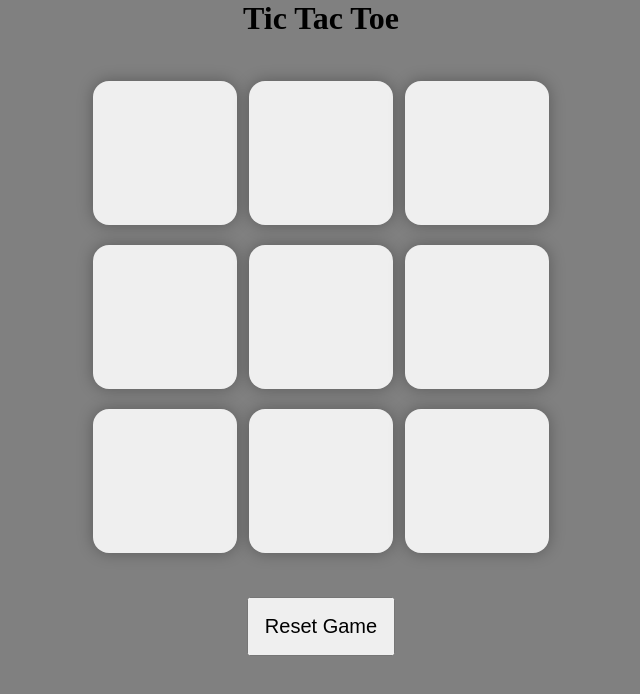
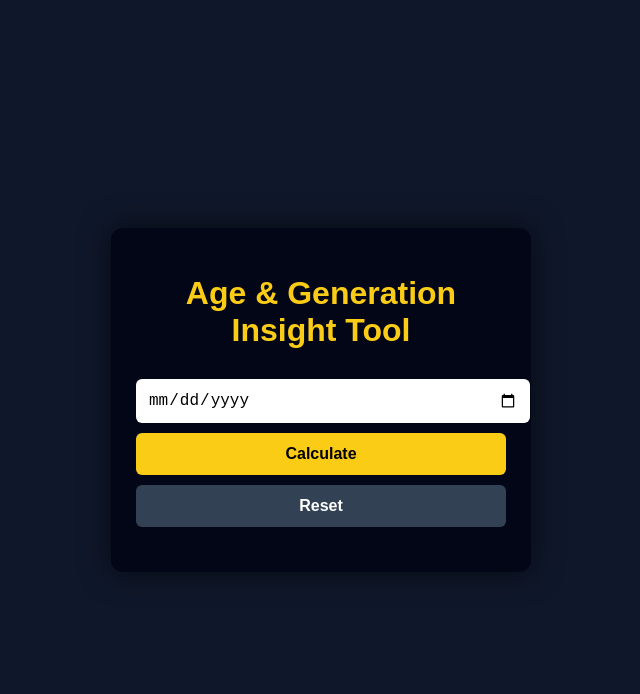
Before and after one commit to PravejAlam1/Age-Generation-Insight-Tool, a plain HTML site: page index.html in a window 1280 px wide. Shown: the whole page, without its empty margins (319-959 px from the left). Drawn offline with Linux system fonts and the light colour scheme.

Commit message:
First Commit

```diff
--- a/app.js
+++ b/app.js
@@ -1,92 +1,90 @@
-let boxes = document.querySelectorAll(".box");
-let resetBtn = document.querySelectorAll("#reset-btn");
+const dobInput = document.getElementById("dob");
+const result = document.getElementById("result");
+const error = document.getElementById("error");
 
-let tern0 = true; //playerx, player0
+// block future date
+dobInput.max = new Date().toISOString().split("T")[0];
 
-const winPatterns = {
-    [0, 1, 2],
-    [0, 3, 6],
-    [0, 4, 8],
-    [1, 4, 7],
-    [2, 5, 8],
-    [2, 4, 6],
-    [3, 4, 5],
-    [6, 7, 8],
+function getGeneration(year){
+    if(year >= 1928 && year <= 1945) return "Silent Generation";
+    if(year >= 1946 && year <= 1964) return "Baby Boomer";
+    if(year >= 1965 && year <= 1980) return "Generation X (Gen X)";
+    if(year >= 1981 && year <= 1996) return "Millennial (Gen Y)";
+    if(year >= 1997 && year <= 2012) return "Generation Z (Gen Z)";
+    if(year >= 2013) return "Generation Alpha";
+    return "Unknown";
+}
 
-};
+function calculateAge(){
+    result.innerHTML = "";
+    error.innerHTML = "";
 
-const resetGame = () => {
-    turn0 = true;
-    count = 0;
-    enableBoxes();
-    msgContainer.classList.add("hode");
+    if(!dobInput.value){
+        error.innerHTML = "Please select Date of Birth";
+        return;
+    }
 
-};
+    const dob = new Date(dobInput.value);
+    const today = new Date();
 
-boxes.forEach((box) => {
-    box.addEventListener("click", ()=> {
-        if (turn0){
-            //player0
-            box.innerText = "0";
-            turn0 = false;
+    if(dob > today){
+        error.innerHTML = "Future date not allowed";
+        return;
+    }
 
-        } else {
-            //playerX
-            box.innerText = "X";
-            turn0 = true;
+    let years = today.getFullYear() - dob.getFullYear();
+    let months = today.getMonth() - dob.getMonth();
+    let days = today.getDate() - dob.getDate();
 
-        }
-        box.disable = true;
-        cout++;
+    if(days < 0){
+        months--;
+        days += new Date(today.getFullYear(), today.getMonth(), 0).getDate();
+    }
 
-        let isWinner = checkWinner();
-        if (count ===9 && ! isWinner){
-            gameDraw();
+    if(months < 0){
+        years--;
+        months += 12;
+    }
 
-        }
-    });
-});
+    const totalDays = Math.floor(
+        (today - dob) / (1000 * 60 * 60 * 24)
+    );
 
-const gameDraw = () => {
-    msg.innerText = 'Game was a Draw. ';
-    msgContainer.classList.remove("hide");
-    disableBoxes();
+    let nextBirthday = new Date(today.getFullYear(), dob.getMonth(), dob.getDate());
+    if(nextBirthday < today){
+        nextBirthday.setFullYear(today.getFullYear() + 1);
+    }
 
-};
+    const diff = nextBirthday - today;
+    const bdDays = Math.floor(diff / (1000 * 60 * 60 * 24));
+    const bdMonths = Math.floor(bdDays / 30);
+    const bdRemainingDays = bdDays % 30;
 
-const disableBoxes = () => {
-    for (let box of boxes) {
-        box.disabled = true;
+    let category = "Adult";
+    if(years < 13) category = "Child";
+    else if(years < 20) category = "Teen";
+    else if(years >= 60) category = "Senior Citizen";
 
-    }
-};
+    const generation = getGeneration(dob.getFullYear());
 
-const enableBoxes = () => {
-    for (let box of boxes) {
-        box.disabled = false;
-        box.innerText = "";
+    result.innerHTML = `
+        <p>You are <span>${years}</span> years
+        <span>${months}</span> months
+        <span>${days}</span> days old</p>
 
-    }
-};
-const showWinner = (winner) => {
-    msg.innerText = 'Congratulation,Winner is ${winner}';
-    msgContainer.classList.remove("hide");
-    disableBoxes();
-};
+        <p>Total days lived: <span>${totalDays}</span></p>
 
-const checkWinner = () => {
-    for (let pattern of winPatterns){
-        let pos1Val = boxes[pattern[0]].innerText;
-        let pos2Val = boxes[pattern[1]].innerText;
-        let pos3Val = boxes[pattern[2]].innerText;
+        <p>Next birthday in
+        <span>${bdMonths}</span> months
+        <span>${bdRemainingDays}</span> days 🎂</p>
 
-        if(pos1Val !="" && pos2Val != && pos3Val != ""){
-            if(pos1Val === pos2Val && pos2Val === pos3Val){
-                showWinner(pos1Val);
-                return true;
-            }
-        }
-    }
-};
-newGameBtn.addEventListener("click", resetGame);
-resetBtn.addEventListener("click", resetGame);
+        <p>Age Category: <span>${category}</span></p>
+        <p>Generation: <span>${generation}</span></p>
+    `;
+}
+
+function resetAll(){
+    dobInput.value = "";
+    result.innerHTML = "";
+    error.innerHTML = "";
+}
--- a/index.html
+++ b/index.html
@@ -3,30 +3,22 @@
 <head>
     <meta charset="UTF-8">
     <meta name="viewport" content="width=device-width, initial-scale=1.0">
+    <title>Advanced Age Calculator</title>
     <link rel="stylesheet" href="style.css">
-    <title>Tic Tac Toe Game</title>
 </head>
 <body>
-    <main>
 
-        <h1>Tic Tac Toe</h1>
-        <div class="container">
-        <div class="game">
-             <button class="box"></button>
-             <button class="box"></button>
-             <button class="box"></button>
-             <button class="box"></button>
-             <button class="box"></button>
-             <button class="box"></button>
-             <button class="box"></button>
-             <button class="box"></button>
-             <button class="box"></button>
-        </div>
-        </div>
-        <button id="reset-btn">Reset Game</button>
+<div class="card">
+    <h1>Age & Generation Insight Tool</h1>
 
+    <input type="date" id="dob">
+    <button onclick="calculateAge()">Calculate</button>
+    <button class="reset" onclick="resetAll()">Reset</button>
 
-    </main>
+    <div class="error" id="error"></div>
+    <div class="result" id="result"></div>
+</div>
 
+<script src="app.js"></script>
 </body>
 </html>
--- a/style.css
+++ b/style.css
@@ -1,42 +1,59 @@
-*{
-    margin: 0;
-    padding: 0;
-
-}
-body {
-    background-color: gray;
-    text-align: center;
+body{
+    margin:0;
+    height:100vh;
+    display:flex;
+    justify-content:center;
+    align-items:center;
+    background:#0f172a;
+    font-family:Arial, Helvetica, sans-serif;
+    color:#fff;
 }
 
-.container{
-    height: 70vh;
-     display: flex;
-    flex-wrap: wrap;
-    justify-content: center;
-    align-items: center;
+.card{
+    width:370px;
+    background:#020617;
+    padding:25px;
+    border-radius:12px;
+    box-shadow:0 0 30px rgba(0,0,0,.6);
 }
 
-.game{
-    height: 60vmin;
-    width: 60vmin;
-    display: flex;
-    flex-wrap: wrap;
-    justify-content: center;
-    align-items: center;
-    gap: 1.5vmin;
+h1{
+    text-align:center;
+    color:#facc15;
+    margin-bottom:20px;
 }
 
-.box {
-    height: 18vmin;
-    width: 18vmin;
-    border-radius: 1rem;
-    border: none;
-    box-shadow: 0 0 1rem rgba(0, 0, 0, 0.3);
-    font-size: 8vmin;
-    color: red;
+input, button{
+    width:100%;
+    padding:12px;
+    font-size:16px;
+    border:none;
+    border-radius:6px;
+    margin-top:10px;
 }
 
-#reset-btn {
-    padding: 1rem;
-    font-size: 1.25rem;
+button{
+    background:#facc15;
+    font-weight:bold;
+    cursor:pointer;
 }
+
+button.reset{
+    background:#334155;
+    color:#fff;
+}
+
+.error{
+    color:#f87171;
+    margin-top:10px;
+}
+
+.result{
+    margin-top:20px;
+    line-height:1.6;
+}
+
+span{
+    color:#facc15;
+    font-weight:bold;
+}
```
